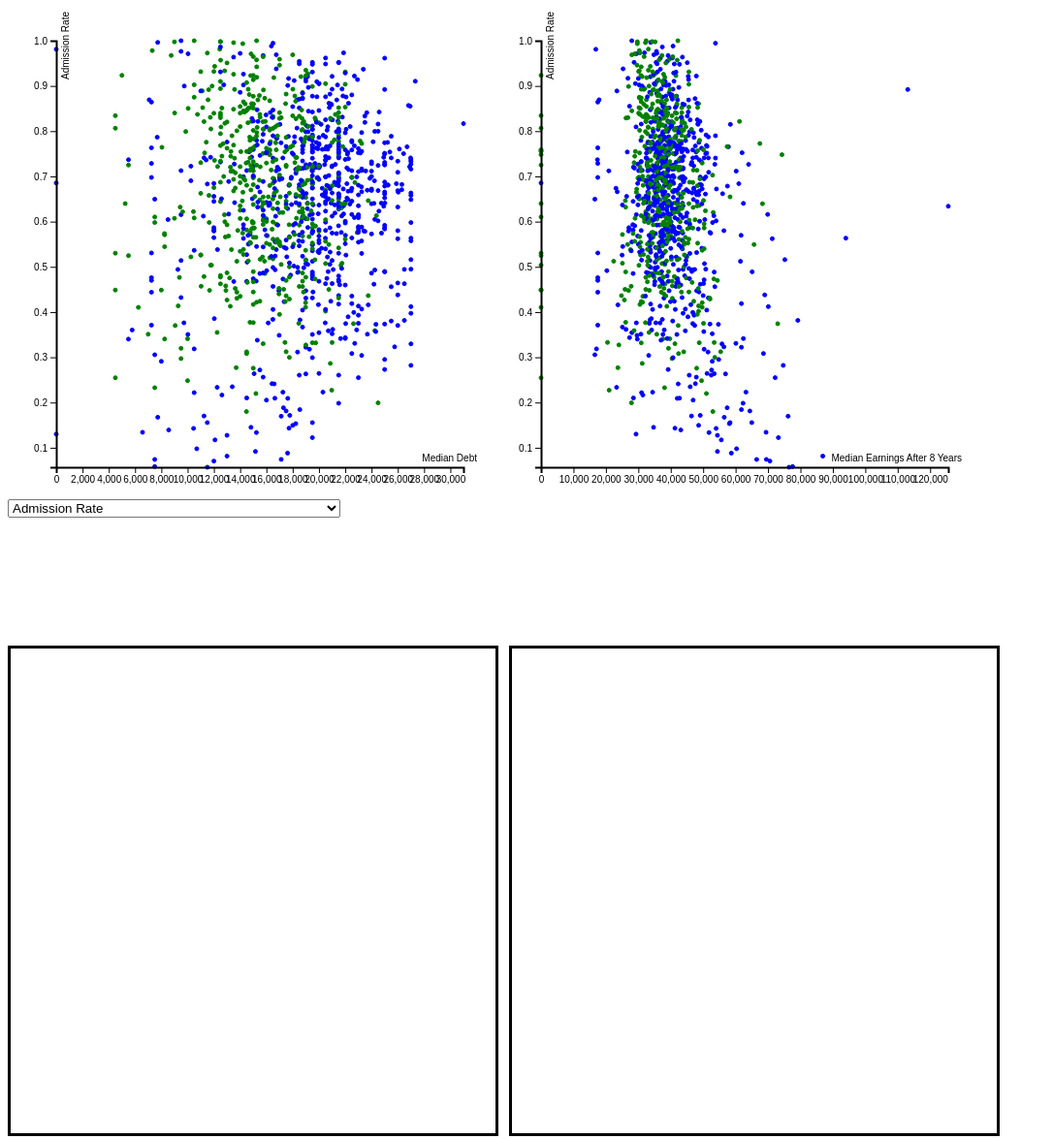
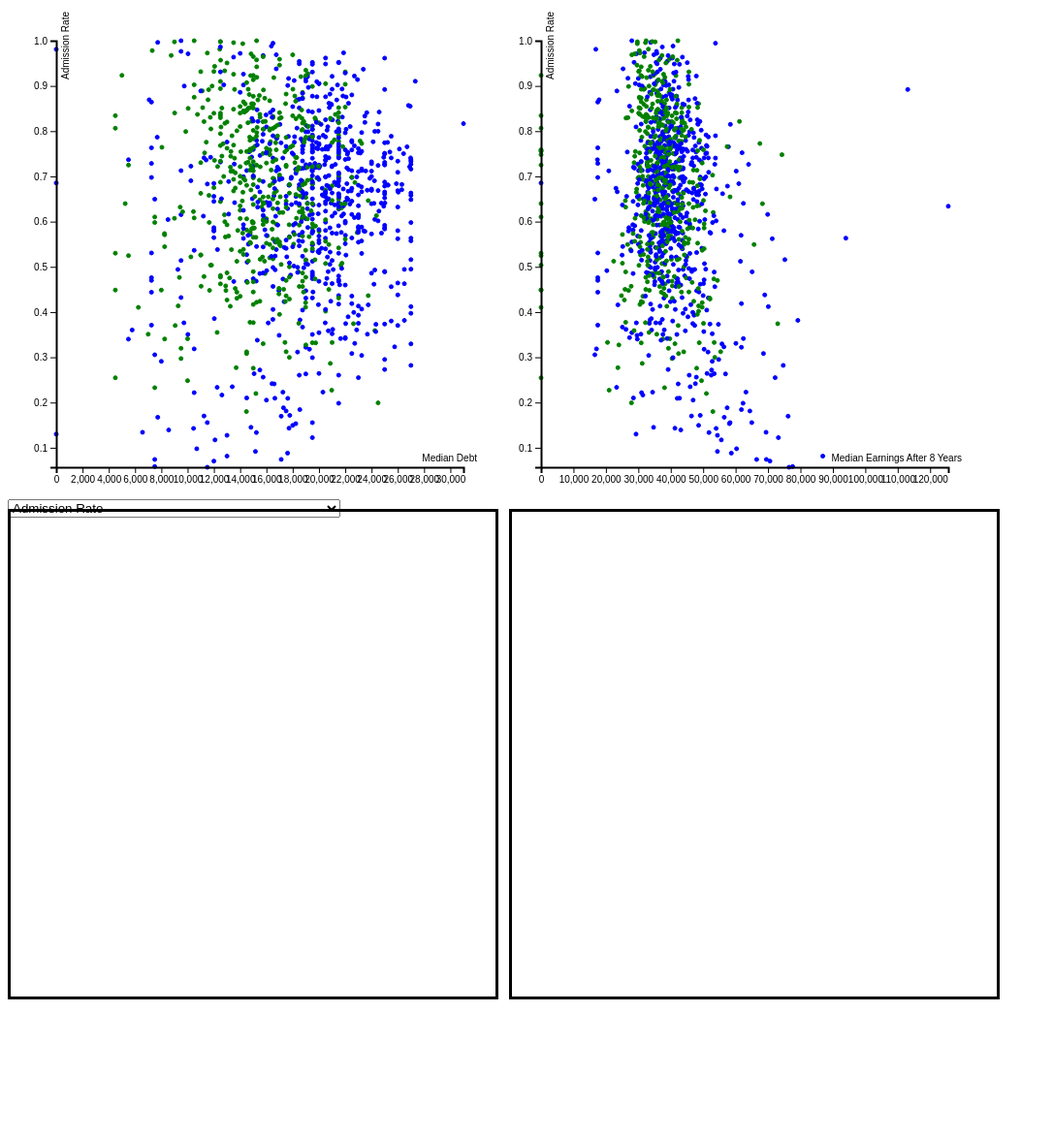
Before and after one commit to Jmc19/P5_IntroToInfoVis, a plain HTML site: page index.html in a window 1280 px wide. Shown: the whole page at 97% size, without its empty margins (0-1086 px from the left). After the commit the page ends 1034 px from the top, so only its background shows below. Drawn offline with nearby package versions, Linux system fonts and the light colour scheme.

Commit message:
Got the CSS working with the new charts

```diff
--- a/styles.css
+++ b/styles.css
@@ -37,13 +37,15 @@ path.domain {
 }
 /*dpn't think that we need this one, but I'll keep it just in case for now*/
 #chart3 {
-	bottom: -375px;
+	/*bottom:-375px;*/
+	top:525px;
 	position:absolute;
 	float:left;
 }
 #chart4 {
-	bottom: -375px;
-	left: 525px;
+	/*bottom:-375px;*/
+	top:525px;
+	left:525px;
 	position:absolute;
 	float:left;
 }
```
